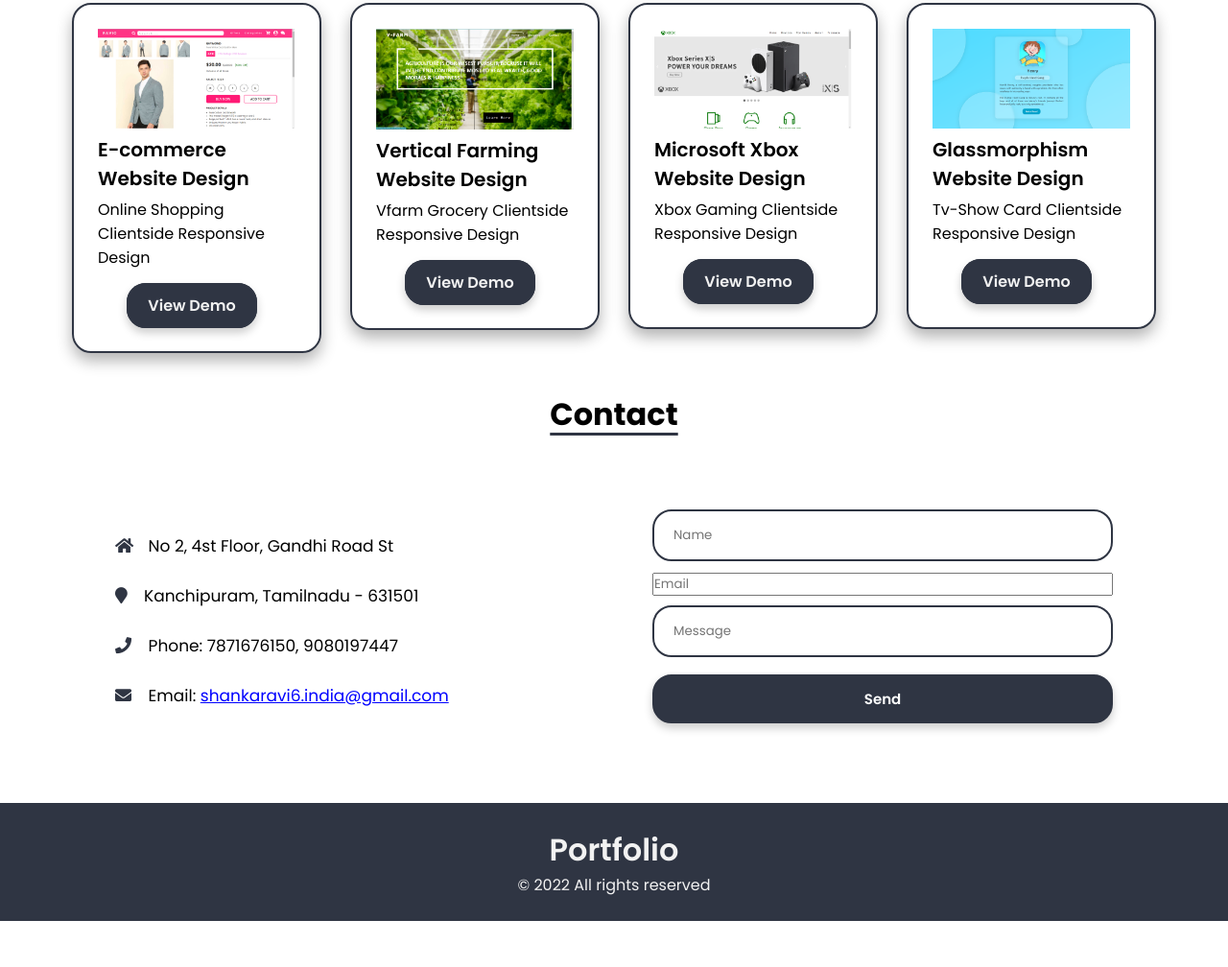
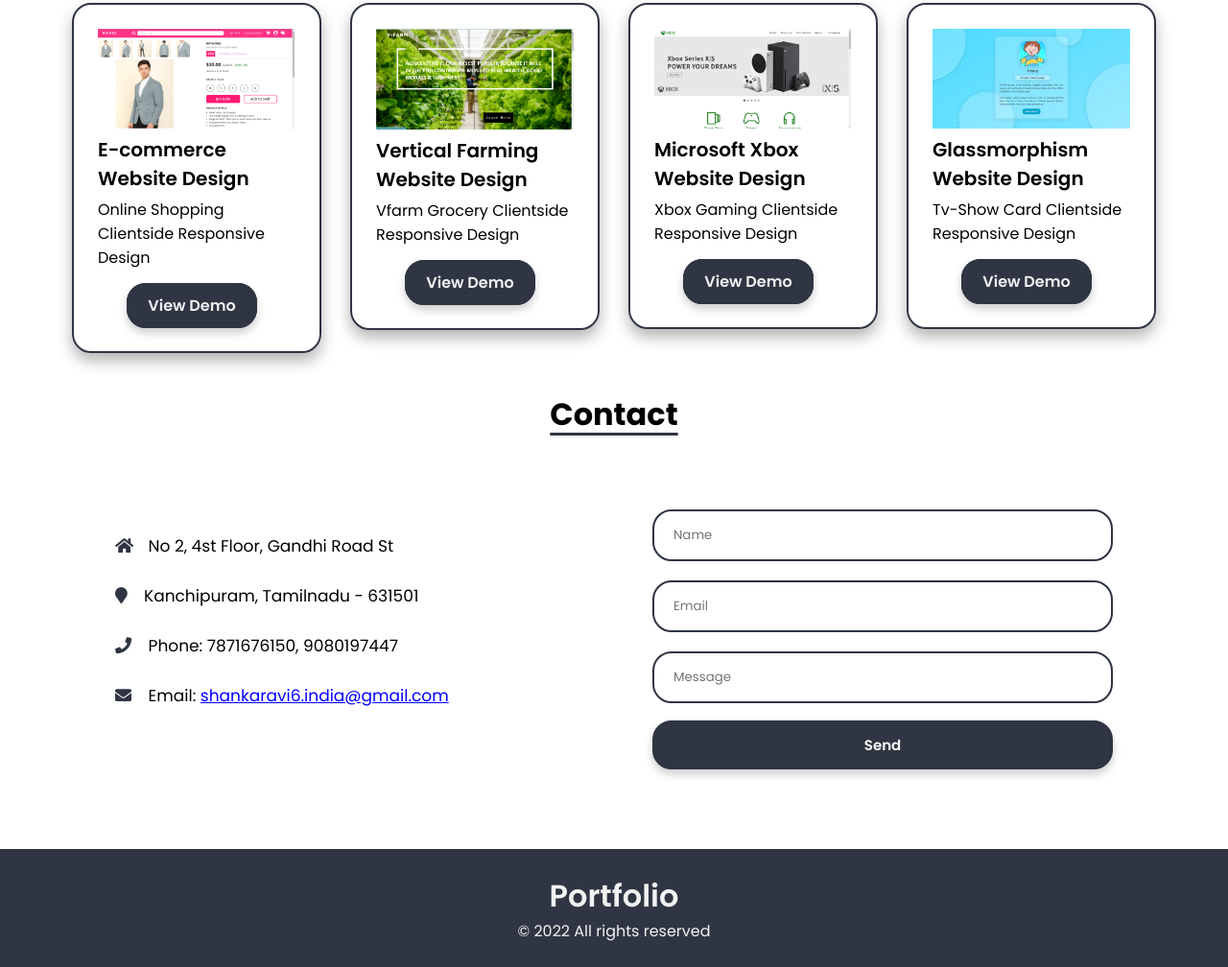
Before and after one commit to shankaravi6/Portfolio, a plain HTML site: page index.html in a window 1280 px wide. Shown: the part 1899-2907 px from the top of the page at 96% size. Before the commit the page ends 2859 px from the top, so only its background shows below. Drawn offline with nearby package versions, Linux system fonts and the light colour scheme.

Commit message:
Update index.html

```diff
--- a/index.html
+++ b/index.html
@@ -173,7 +173,7 @@
           <div class="contact-card2">
             <form action="https://formsubmit.co/shankaravi6.india@gmail.com" method="POST">
                  <input type="text" name="name" style="width:100%" placeholder="Name" required/><br>
-                 <input type="email" name="email" style="width:100%" placeholder="Email" required/><br>
+                 <input type="text" name="email" style="width:100%" placeholder="Email" required/><br>
                  <input type="text" name="message"style="width:100%" placeholder="Message" required/><br>
                  <input type="submit" value="Send" style="width:100%"  required/>
             </form>
```
